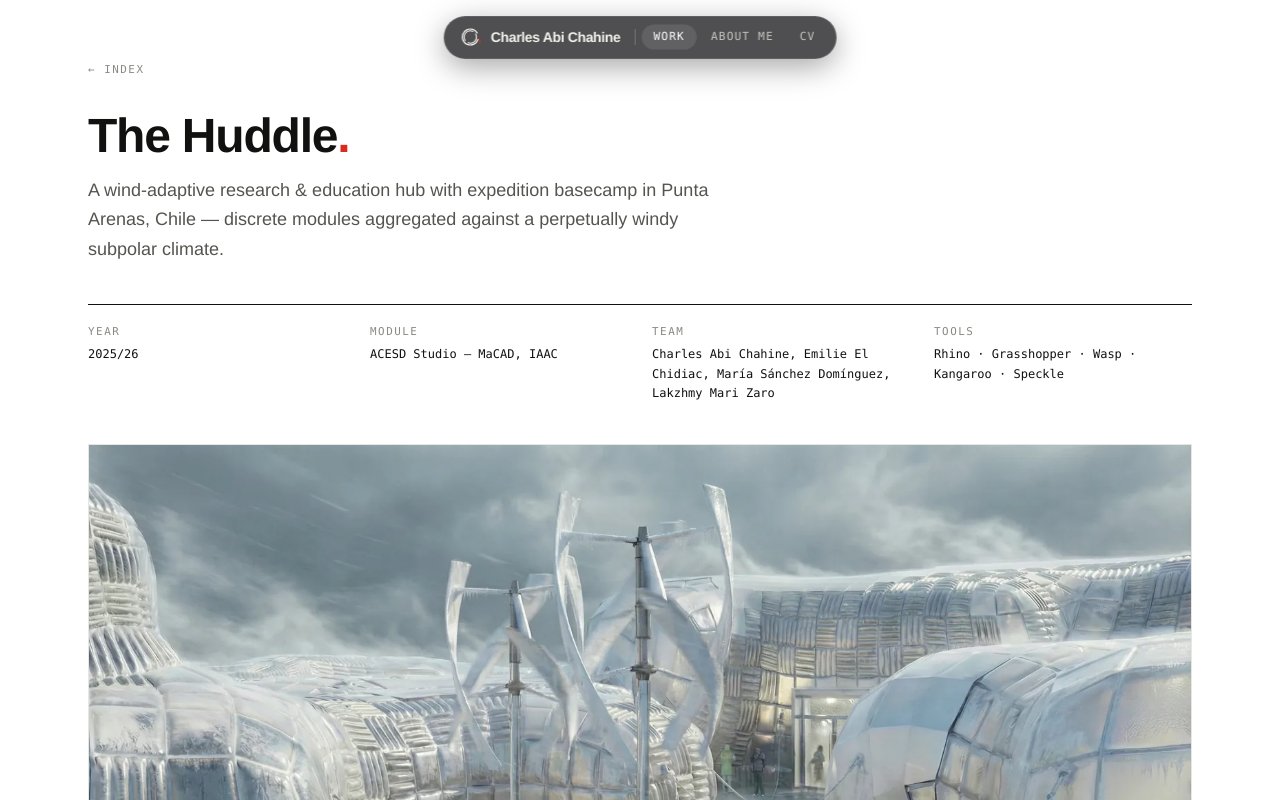
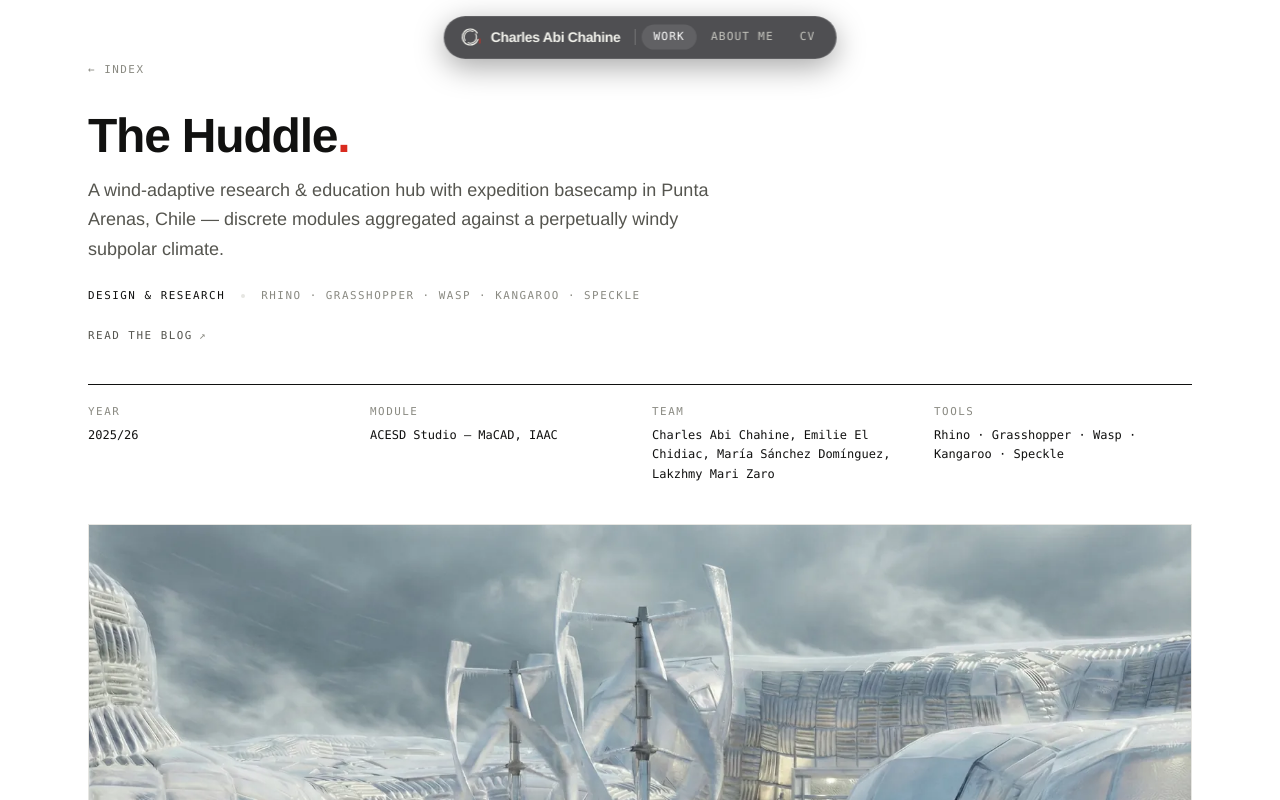
Before and after one commit to charles-abichahine/portfolio, a React (Vite) app in the folder site/: page /work/huddle in a window 1280 px wide. Shown: the top 800 px of the page. Built offline with nearby package versions, Linux system fonts and the light colour scheme.

Commit message:
feat: metadata row + contact footer on project detail pages
- Project.jsx: mono metadata row (category · award pill · tools) and
  github/blog links under the tagline, rendering only present fields
- Footer.jsx: enhance global footer with name, role, and hairline-separated
  contact block

```diff
--- a/site/src/components/Footer.jsx
+++ b/site/src/components/Footer.jsx
@@ -3,13 +3,21 @@ import { contact } from '../data/cv.js'
 export default function Footer() {
   return (
     <footer className="border-t border-line">
-      <div className="label-mono mx-auto flex max-w-6xl flex-wrap items-center justify-between gap-2 px-6 py-4 text-muted">
-        <span>© 2026 Charles Abi Chahine</span>
-        <div className="flex gap-5">
-          <a className="transition-colors hover:text-accent" href={`mailto:${contact.email}`}>Email</a>
-          <a className="transition-colors hover:text-accent" href={contact.linkedin} target="_blank" rel="noreferrer">LinkedIn</a>
-          <a className="transition-colors hover:text-accent" href={contact.github} target="_blank" rel="noreferrer">GitHub</a>
+      <div className="mx-auto max-w-6xl px-6 py-12">
+        <p className="label-mono mb-4 text-accent">Get in touch</p>
+        <div className="flex flex-wrap items-end justify-between gap-5">
+          <div>
+            <h2 className="text-xl font-bold tracking-tight sm:text-2xl">Charles Abi Chahine</h2>
+            <p className="label-mono mt-2 text-accent">Architect · Computational Designer</p>
+          </div>
+          <div className="label-mono flex gap-6 text-soft">
+            <a className="transition-colors hover:text-accent" href={`mailto:${contact.email}`}>Email</a>
+            <a className="transition-colors hover:text-accent" href={contact.linkedin} target="_blank" rel="noreferrer">LinkedIn</a>
+            <a className="transition-colors hover:text-accent" href={contact.github} target="_blank" rel="noreferrer">GitHub</a>
+          </div>
         </div>
+        <div className="mt-6 h-px bg-line" />
+        <p className="label-mono mt-4 text-muted">© 2026 Charles Abi Chahine</p>
       </div>
     </footer>
   )
--- a/site/src/pages/Project.jsx
+++ b/site/src/pages/Project.jsx
@@ -1,3 +1,4 @@
+import { Fragment } from 'react'
 import { Link, useParams } from 'react-router-dom'
 import { asset, getProject, projects } from '../data/projects.js'
 
@@ -37,6 +38,29 @@ export default function Project() {
   const prev = projects[(idx - 1 + projects.length) % projects.length]
   const next = projects[(idx + 1) % projects.length]
 
+  const metaBits = []
+  if (project.category) {
+    metaBits.push(<span key="cat" className="text-ink">{project.category}</span>)
+  }
+  if (project.award) {
+    metaBits.push(
+      <span
+        key="award"
+        className="inline-flex items-center gap-1.5 rounded-full border border-accent/40 px-2.5 py-0.5 text-accent"
+      >
+        <span className="text-[0.72em]" aria-hidden="true">★</span>
+        {project.award}
+      </span>,
+    )
+  }
+  if (project.tools?.length) {
+    metaBits.push(<span key="tools" className="text-muted">{project.tools.join(' · ')}</span>)
+  }
+
+  const links = []
+  if (project.links?.github) links.push({ label: 'GitHub', href: project.links.github })
+  if (project.links?.blog) links.push({ label: 'Read the blog', href: project.links.blog })
+
   return (
     <article className="mx-auto max-w-6xl px-6 py-14">
       <Link to="/work" className="label-mono text-muted transition-colors hover:text-accent">
@@ -48,9 +72,37 @@ export default function Project() {
           {project.title}
           <span className="text-accent">.</span>
         </h1>
-        <p className="mb-10 max-w-[62ch] text-lg leading-relaxed text-soft">{project.subtitle}</p>
+        <p className="mb-6 max-w-[62ch] text-lg leading-relaxed text-soft">{project.subtitle}</p>
 
-        <dl className="mb-10 grid grid-cols-2 gap-x-6 gap-y-5 border-t border-ink pt-5 font-mono text-xs sm:grid-cols-4">
+        {metaBits.length > 0 && (
+          <div className="label-mono flex flex-wrap items-center gap-x-4 gap-y-3">
+            {metaBits.map((bit, i) => (
+              <Fragment key={bit.key}>
+                {i > 0 && <span className="h-1 w-1 shrink-0 rounded-full bg-line" aria-hidden="true" />}
+                {bit}
+              </Fragment>
+            ))}
+          </div>
+        )}
+
+        {links.length > 0 && (
+          <div className="mt-6 flex flex-wrap gap-x-6 gap-y-2">
+            {links.map((l) => (
+              <a
+                key={l.href}
+                href={l.href}
+                target="_blank"
+                rel="noreferrer"
+                className="label-mono group inline-flex items-center gap-1.5 text-soft transition-colors hover:text-accent"
+              >
+                {l.label}
+                <span className="text-muted transition-colors group-hover:text-accent" aria-hidden="true">↗</span>
+              </a>
+            ))}
+          </div>
+        )}
+
+        <dl className="mb-10 mt-10 grid grid-cols-2 gap-x-6 gap-y-5 border-t border-ink pt-5 font-mono text-xs sm:grid-cols-4">
           {[
             ['YEAR', project.year],
             ['MODULE', project.module],
```
